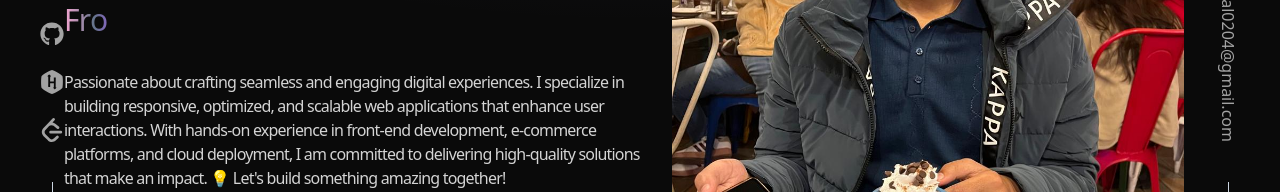
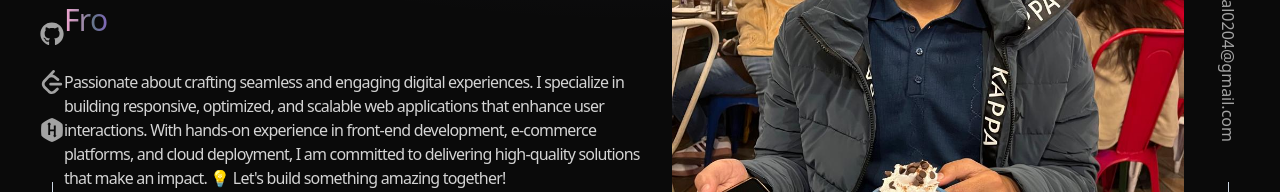
Before and after one commit to akshatmikki/Porfolio, a React (Vite) app: page / in a window 1280 px wide. Shown: the part 458-650 px from the top of the page. Built offline with nearby package versions, Linux system fonts and the light colour scheme.

Commit message:
Update Social.jsx

```diff
--- a/src/components/Social.jsx
+++ b/src/components/Social.jsx
@@ -57,12 +57,12 @@ const Social = ({ isDarkMode }) => {
         >
           <a
             target="_blank"
-            href={NAVLINKS.hackerrank}
+            href={NAVLINKS.leetcode}
             className={`${
               isDarkMode ? "text-slate-700 hover:text-neutral-900" : ""
             }`}
           >
-            <FaHackerrank />
+            <SiLeetcode />
           </a>
         </li>
         <li
@@ -72,12 +72,12 @@ const Social = ({ isDarkMode }) => {
         >
           <a
             target="_blank"
-            href={NAVLINKS.leetcode}
+            href={NAVLINKS.hackerrank}
             className={`${
               isDarkMode ? "text-slate-700 hover:text-neutral-900" : ""
             }`}
           >
-            <SiLeetcode />
+            <FaHackerrank />
           </a>
         </li>
       </ul>
```
